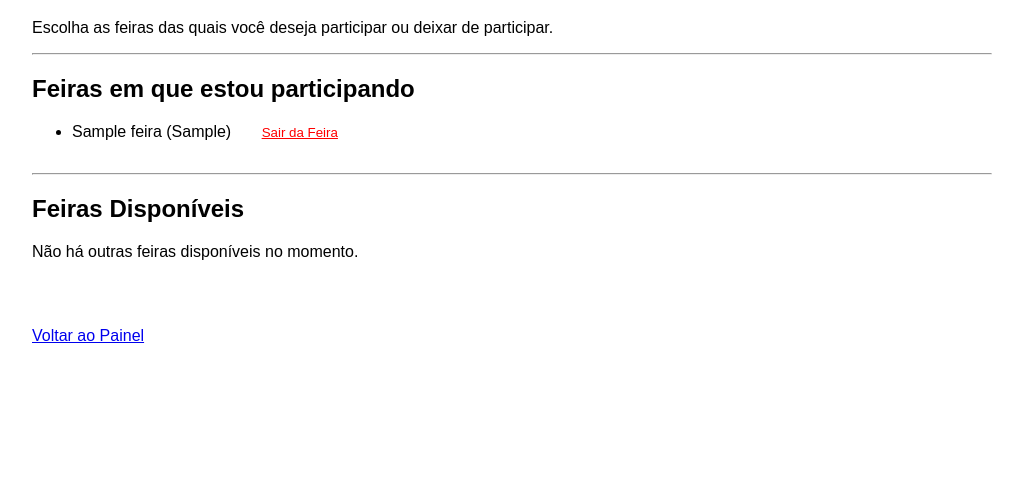
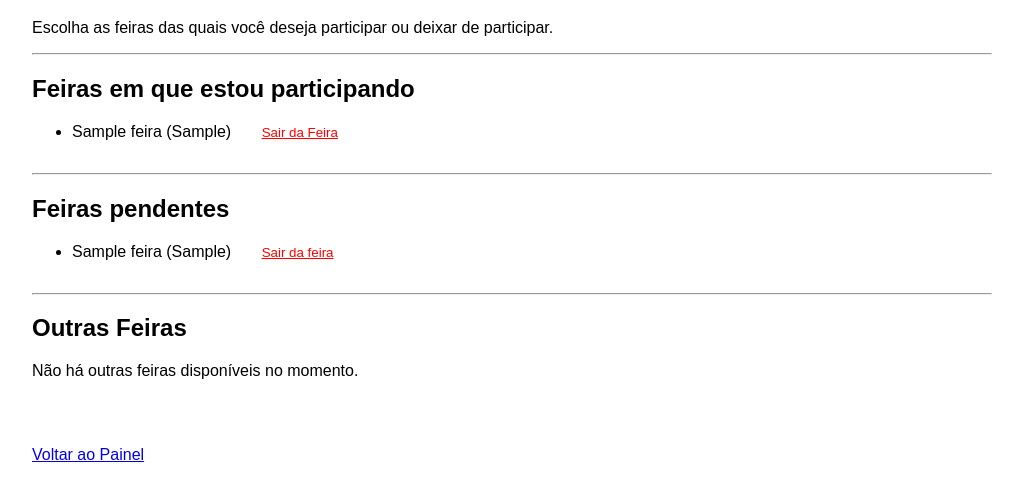
Before and after one commit to jm-236/trabalho-ES, a Django app: page /expositor/feiras/ in a window 1280 px wide. Shown: the part 147-648 px from the top of the page, without its empty margins (128-1151 px from the left). Run offline with Django 5.2, Linux system fonts and the light colour scheme; a user stored in the database is signed in; tables that the repository leaves empty hold one stand-in row (values such as "Sample post").

Commit message:
feat: organizador agora aprova e desaprova expositores nas feiras.

```diff
--- a/sistema_de_gestao_de_feiras/core/models.py
+++ b/sistema_de_gestao_de_feiras/core/models.py
@@ -1,5 +1,7 @@
 from django.db import models
 from django.conf import settings
+from django.contrib.auth.models import User
+
 
 # --- PERFIS DE USUÁRIO ---
 # Cada perfil está ligado a um único usuário padrão do Django.
@@ -30,8 +32,9 @@ class Feira(models.Model):
     localidade = models.CharField(max_length=200)
     data_inicio = models.DateField()
     data_fim = models.DateField()
-    organizador = models.ForeignKey(Organizador, on_delete=models.PROTECT, related_name='feiras_organizadas')
-    expositores = models.ManyToManyField(Expositor, related_name='feiras_participantes', blank=True)
+    organizador = models.ForeignKey(Organizador, on_delete=models.CASCADE, related_name='feiras_organizadas', null=True)
+    expositores_aprovados = models.ManyToManyField(Expositor, related_name='feiras_aprovadas', blank=True)
+    expositores_pendentes = models.ManyToManyField(Expositor, related_name='feiras_pendentes', blank=True)
 
     def __str__(self):
         return self.nome
--- a/sistema_de_gestao_de_feiras/core/templates/core/expositor_gerenciar_feiras.html
+++ b/sistema_de_gestao_de_feiras/core/templates/core/expositor_gerenciar_feiras.html
@@ -14,9 +14,9 @@
     {% endif %}
 
     <h2>Feiras em que estou participando</h2>
-    {% if minhas_feiras %}
+    {% if feiras_aprovadas %}
         <ul>
-            {% for feira in minhas_feiras %}
+            {% for feira in feiras_aprovadas %}
             <li style="margin-bottom: 10px;">
                 {{ feira.nome }} ({{ feira.localidade }})
                 <form action="{% url 'expositor_gerenciar_feiras' %}" method="post" style="display: inline; margin-left: 20px;">
@@ -34,7 +34,28 @@
 
     <hr style="margin-top: 2em;">
 
-    <h2>Feiras Disponíveis</h2>
+    <h2>Feiras pendentes</h2>
+    {% if feiras_pendentes %}
+        <ul>
+            {% for feira in feiras_pendentes %}
+            <li style="margin-bottom: 10px;">
+                {{ feira.nome }} ({{ feira.localidade }})
+                <form action="{% url 'expositor_gerenciar_feiras' %}" method="post" style="display: inline; margin-left: 20px;">
+                    {% csrf_token %}
+                    <input type="hidden" name="feira_id" value="{{ feira.id }}">
+                    <input type="hidden" name="action" value="remove">
+                    <button type="submit" style="color: red; background: none; border: none; cursor: pointer; text-decoration: underline;">Sair da feira</button>
+                </form>
+            </li>
+            {% endfor %}
+        </ul>
+    {% else %}
+        <p>Não há feiras pendentes para você no momento.</p>
+    {% endif %}
+
+    <hr style="margin-top: 2em;">
+
+    <h2>Outras Feiras</h2>
     {% if outras_feiras %}
         <ul>
             {% for feira in outras_feiras %}
--- a/sistema_de_gestao_de_feiras/core/urls.py
+++ b/sistema_de_gestao_de_feiras/core/urls.py
@@ -34,4 +34,9 @@ urlpatterns = [
     # TElas de edição de perfil
     path('perfil/', views.editar_perfil, name='editar_perfil'),
     path('perfil/expositor/', views.editar_perfil_expositor, name='editar_perfil_expositor'),
+
+    # gerenciamento de expositores
+    path('feira/<int:feira_id>/gerenciar/', views.gerenciar_expositores, name='gerenciar_expositores'),
+    path('feira/<int:feira_id>/aprovar/<int:expositor_id>/', views.aprovar_expositor, name='aprovar_expositor'),
+    path('feira/<int:feira_id>/rejeitar/<int:expositor_id>/', views.rejeitar_expositor, name='rejeitar_expositor'),
 ]
--- a/sistema_de_gestao_de_feiras/core/views.py
+++ b/sistema_de_gestao_de_feiras/core/views.py
@@ -21,8 +21,9 @@ def detalhes_feira(request, feira_id):
         ingresso_usuario = Ingresso.objects.filter(feira=feira, usuario=request.user).first()
     context = {
         'feira': feira,
-        'expositores': feira.expositores.all(),
+        'expositores': feira.expositores_aprovados.all(),
         'ingresso_usuario': ingresso_usuario,
+        'organizador': feira.organizador,
     }
     return render(request, 'core/detalhes_feira.html', context)
 
@@ -176,18 +177,27 @@ def expositor_gerenciar_feiras(request):
         action = request.POST.get('action')
         feira = get_object_or_404(Feira, id=feira_id)
         if action == 'add':
-            feira.expositores.add(expositor)
-            messages.success(request, f"Você agora está participando da feira '{feira.nome}'.")
+            feira.expositores_pendentes.add(expositor)
+            messages.success(request, f"Você agora está inscrito na feira '{feira.nome}'.")
         elif action == 'remove':
-            feira.expositores.remove(expositor)
+            # Verifica e remove da lista de aprovados, se ele estiver lá
+            if expositor in feira.expositores_aprovados.all():
+                feira.expositores_aprovados.remove(expositor)
+
+            # Verifica e remove da lista de pendentes, se ele estiver lá
+            if expositor in feira.expositores_pendentes.all():
+                feira.expositores_pendentes.remove(expositor)
+
             messages.info(request, f"Você deixou de participar da feira '{feira.nome}'.")
         return redirect('expositor_gerenciar_feiras')
 
-    minhas_feiras = Feira.objects.filter(expositores=expositor)
-    outras_feiras = Feira.objects.exclude(expositores=expositor)
+    feiras_aprovadas = Feira.objects.filter(expositores_aprovados=expositor)
+    feiras_pendentes = Feira.objects.filter(expositores_pendentes=expositor)
+    outras_feiras = Feira.objects.exclude(expositores_aprovados=expositor).exclude(expositores_pendentes=expositor)
 
     context = {
-        'minhas_feiras': minhas_feiras,
+        'feiras_aprovadas': feiras_aprovadas,
+        'feiras_pendentes': feiras_pendentes,
         'outras_feiras': outras_feiras,
     }
     return render(request, 'core/expositor_gerenciar_feiras.html', context)
@@ -231,3 +241,41 @@ def editar_perfil_expositor(request):
         'profile_form': profile_form
     }
     return render(request, 'core/editar_perfil_expositor.html', context)
+
+@login_required
+def gerenciar_expositores(request, feira_id):
+    feira = get_object_or_404(Feira, pk=feira_id)
+    # Garante que apenas o organizador da feira possa acessá-la
+    if request.user != feira.organizador.usuario:
+        return redirect('inicio')
+
+    pendentes = feira.expositores_pendentes.all()
+    aprovados = feira.expositores_aprovados.all()
+
+    context = {
+        'feira': feira,
+        'pendentes': pendentes,
+        'aprovados': aprovados,
+    }
+    return render(request, 'core/gerenciar_expositores.html', context)
+
+@login_required
+def aprovar_expositor(request, feira_id, expositor_id):
+    feira = get_object_or_404(Feira, pk=feira_id)
+    expositor = get_object_or_404(Expositor, pk=expositor_id)
+    # Verificação de segurança
+    if request.user == feira.organizador.usuario:
+        feira.expositores_aprovados.add(expositor)
+        feira.expositores_pendentes.remove(expositor)
+        messages.success(request, f'O expositor {expositor.usuario.get_full_name()} foi aprovado.')
+    return redirect('gerenciar_expositores', feira_id=feira.id)
+
+@login_required
+def rejeitar_expositor(request, feira_id, expositor_id):
+    feira = get_object_or_404(Feira, pk=feira_id)
+    expositor = get_object_or_404(Expositor, pk=expositor_id)
+    # Verificação de segurança
+    if request.user == feira.organizador.usuario:
+        feira.expositores_pendentes.remove(expositor)
+        messages.success(request, f'A inscrição do expositor {expositor.usuario.get_full_name()} foi rejeitada.')
+    return redirect('gerenciar_expositores', feira_id=feira.id)
```
Also changed, not shown: sistema_de_gestao_de_feiras/core/templates/core/detalhes_feira.html (+11 -1 lines), sistema_de_gestao_de_feiras/core/templates/core/gerenciar_expositores.html (added, +33 -0 lines), sistema_de_gestao_de_feiras/seed_data.py (+87 -53 lines), sistema_de_gestao_de_feiras/core/migrations/0002_feira_expositores_aprovados_and_more.py (added), sistema_de_gestao_de_feiras/core/migrations/0003_remove_feira_expositores.py (added), sistema_de_gestao_de_feiras/core/migrations/0004_alter_feira_organizador.py (added).
